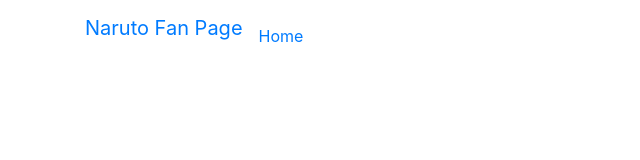
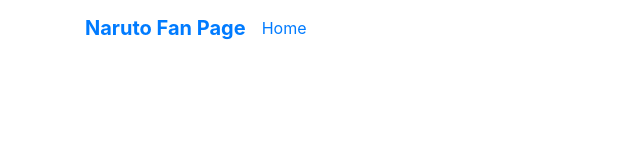
Before and after one commit to farshad-s/Naruto-Fan-Page, a website: page src/index.html in a window 1280 px wide. Shown: the whole page, without its empty margins (0-640 px from the left). Drawn offline with nearby package versions, Linux system fonts and the light colour scheme.

Commit message:
fixed alignment

```diff
--- a/src/index.html
+++ b/src/index.html
@@ -20,7 +20,7 @@
       <nav class="navbar">
         <div class="container">
           <a class="navbar-brand" href="#">
-            <p>Naruto Fan Page</p>
+            <strong>Naruto Fan Page</strong>
           </a>
           <ul class="navbar-nav mr-auto">
             <li class="nav-item">
```
